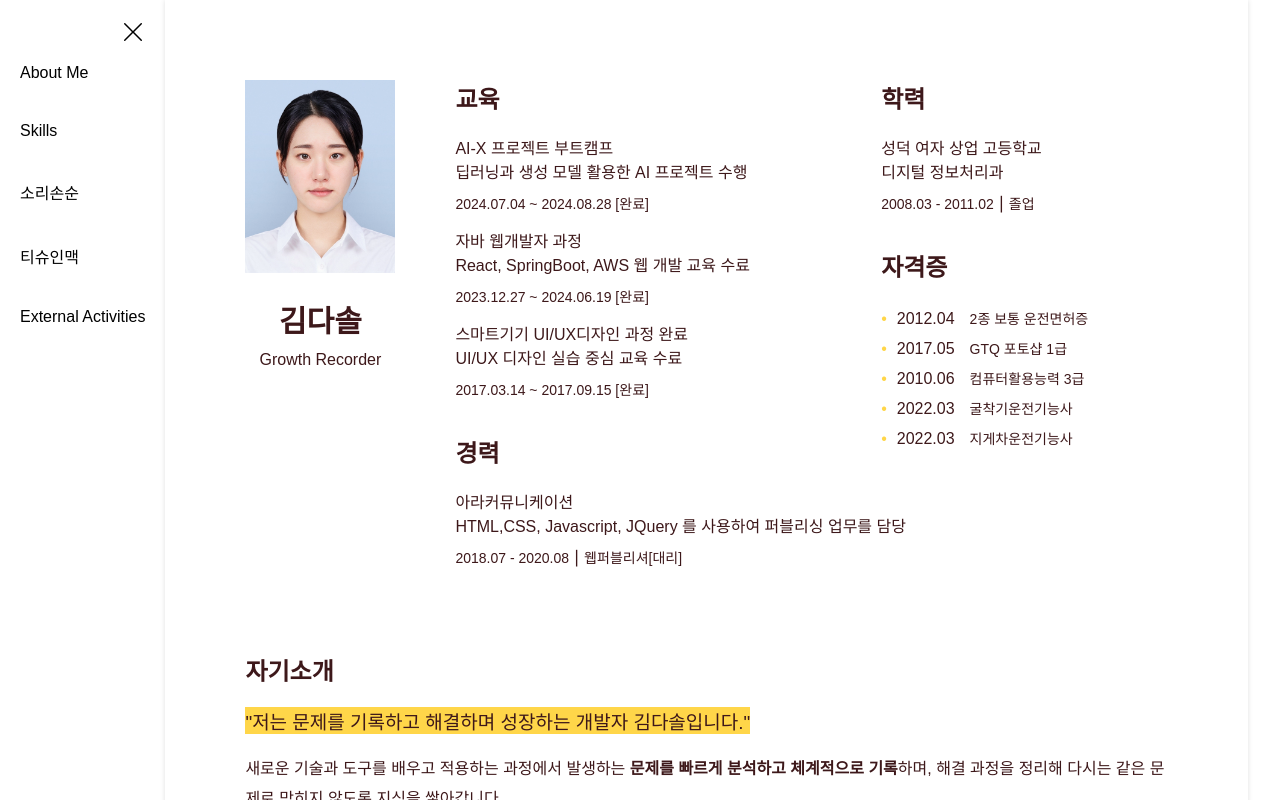
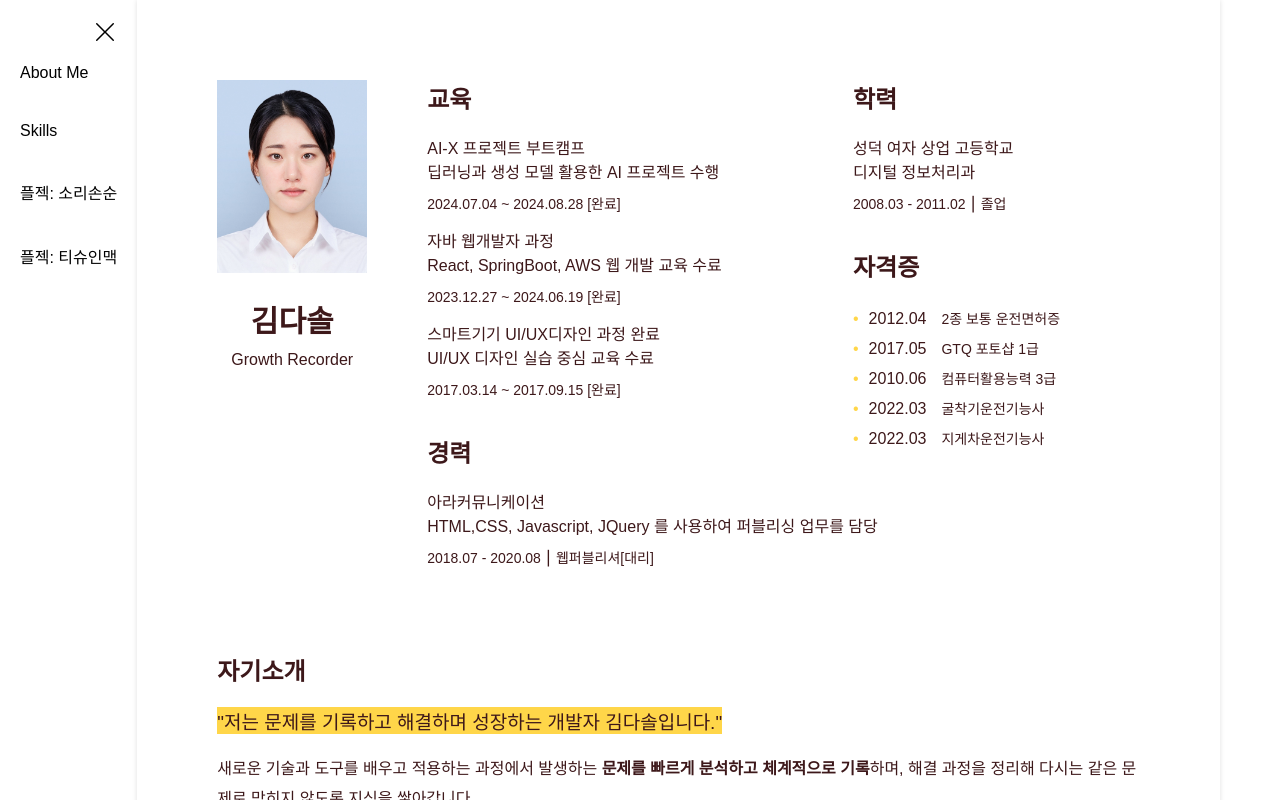
Before and after one commit to ddalla0425/portfolio_, a React (Create React App) app: page / in a window 1280 px wide. Both pictures are taken after a click on the button 32 px from the left and 32 px from the top of the page. Shown: the top 800 px of the page. Built offline with nearby package versions, Linux system fonts and the light colour scheme; a web font is replaced by a local one.

Commit message:
취미활동관련 주석처리

```diff
--- a/src/components/common/Header.js
+++ b/src/components/common/Header.js
@@ -12,9 +12,9 @@ function Header({ showNav, setShowNav }) {
                     <ul>
                         <li><a onClick={() => setShowNav(false)} href="#section_1">About Me</a></li>
                         <li><a onClick={() => setShowNav(false)} href="#section_2">Skills</a></li>
-                        <li><a onClick={() => setShowNav(false)} href="#section_3">소리손순</a></li>
-                        <li><a onClick={() => setShowNav(false)} href="#section_4">티슈인맥</a></li>
-                        <li><a onClick={() => setShowNav(false)} href="#section_5">External Activities</a></li>
+                        <li><a onClick={() => setShowNav(false)} href="#section_3">플젝: 소리손순</a></li>
+                        <li><a onClick={() => setShowNav(false)} href="#section_4">플젝: 티슈인맥</a></li>
+                        {/*<li><a onClick={() => setShowNav(false)} href="#section_5">External Activities</a></li>*/}
                     </ul>
                 </nav>
             )}
--- a/src/layouts/MainLayout.js
+++ b/src/layouts/MainLayout.js
@@ -2,6 +2,7 @@ import Section_1 from "../pages/Section_1";
 import Section_2 from "../pages/Section_2";
 import Section_3 from "../pages/Section_3";
 import Section_4 from "../pages/Section_4";
+import Section_5 from "../pages/Section_5";
 
 function MainLayout() {
     return (
@@ -10,6 +11,7 @@ function MainLayout() {
             <Section_2/>
             <Section_3/>
             <Section_4/>
+            {/*<Section_5/>*/}
         </main>
     );
 }
--- /dev/null
+++ b/src/pages/Section_5.js
@@ -0,0 +1,24 @@
+function Section_5(){
+    return(
+        <section id="section_5">
+            <div className="flex wrap">
+                <div className="title flex wrap w100">
+                    <div>
+                        <h1>취미활동</h1>
+                        <span className="pointStrong">취미활동 <strong>익스트림</strong> 즐기다!</span>
+                    </div>
+                    <div className="side_info">
+                        <p>MBTI : ENTP</p>
+                        <p>깨발랄</p>
+                        <span>1992년 9월 16일생</span>
+                    </div>
+                </div>
+                <div className="project">
+
+                </div>
+            </div>
+        </section>
+    );
+}
+
+export default Section_5;
```
